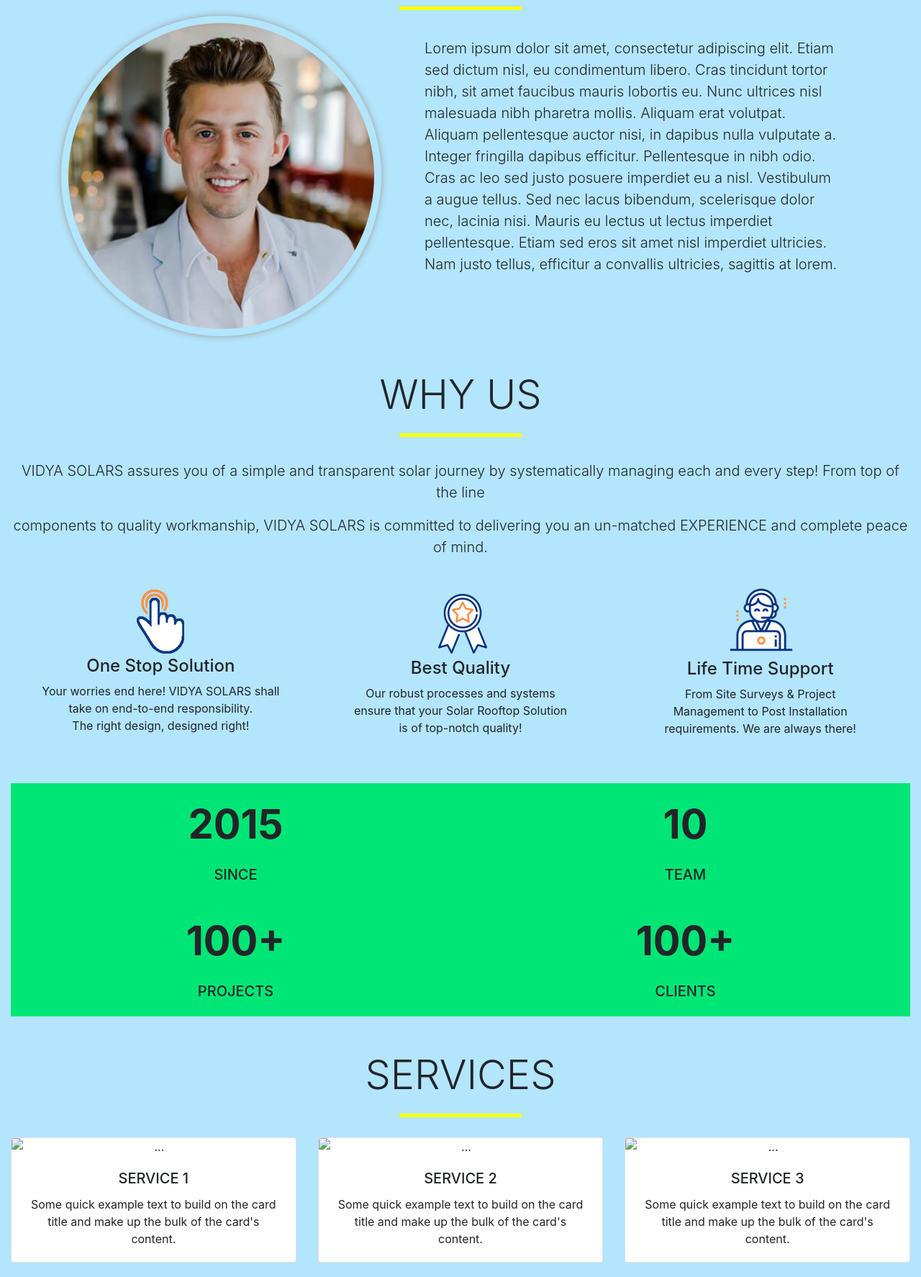
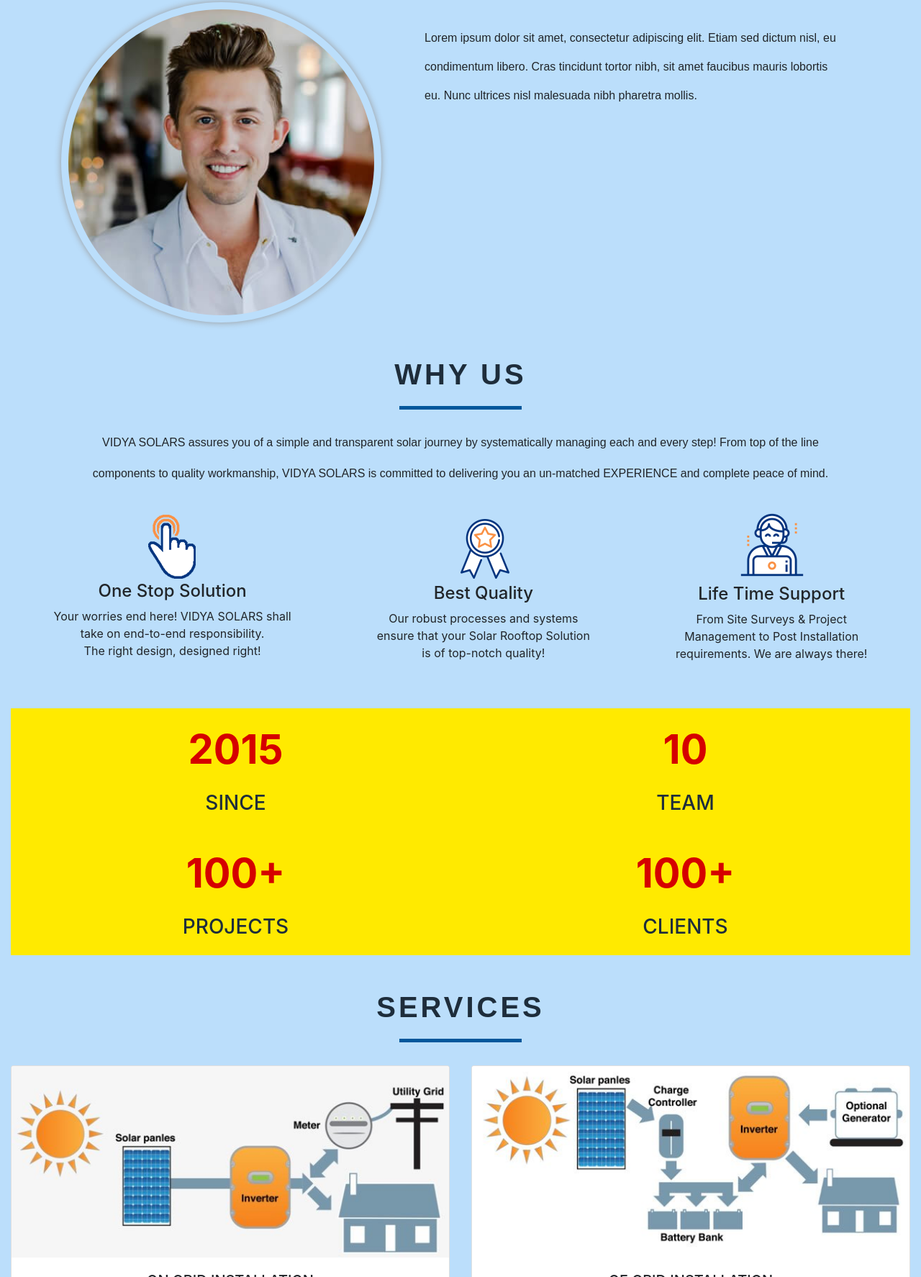
Before and after one commit to raman20/vidhya.github.io, a plain HTML site: page index.html in a window 1280 px wide. Shown: the part 1026-2800 px from the top of the page at 72% size. Drawn offline with nearby package versions, Linux system fonts and the light colour scheme.

Commit message:
services added, font-change, location change

```diff
--- a/index.html
+++ b/index.html
@@ -14,8 +14,8 @@
     		*{margin:0px;}
 
     		.timeline{
-    			background-color:#00e676;
-
+    			background-color:#ffea00;
+    			color:#d50000;
     			padding-top: 15px;
     			padding-bottom: 15px;
     			font-weight: bold;
@@ -24,25 +24,40 @@
     			padding-top: 6.5px;
     		}
 
+    		.timeline h3{
+    			color: #1e2d3b;
+    		}
+
 			.navbar{
 				min-height:100px;
 			}
 
 			.background{
-				background:#b3e5fc;
+				background:#bbdefb;
 			}
 
 
 
 			.col-sm-4{padding-top: 20px;padding-bottom: 20px;}
 
+			.headings{
+				letter-spacing: 0.1em;
+				font-weight: 550;
+				color: #1E2D3B;
+				font-family: avenir-lt-w01_85-heavy1475544,sans-serif;
+			}
+
 			.headings::after{
 				content:'';
-				background: yellow;
+				background: #01579b;
 				display: block;
 				height: 5px;
 				width: 170px;
 				margin: 20px auto 5px;
+			}
+
+			.clients{
+				background-color: #42a5f5;
 			}
 
 			.clients-desc{
@@ -132,8 +147,8 @@
 				width: 100%;
 				z-index: 1;
 				text-align: center;
-				font-size: 5.5em;
-				font-weight: 500;
+				font-size: 5em;
+				font-weight: 400;
 			}
 
 			#banner-slide .carousel-inner .carousel-item p{
@@ -142,8 +157,8 @@
 				width: 100%;
 				z-index: 1;
 				text-align: center;
-				font-size: 1.2em;
-				font-weight: 500;
+				font-size: 2em;
+				font-weight: 400;
 			}
 
 			.maps{
@@ -285,13 +300,16 @@
 			justify-content: space-around;
 		}
 
-		.col{
+		.col2{
 			display: flex;
 			flex-direction: column;
 			align-items:center;
 		}
 
-
+		.main-p{
+			line-height: 1.7em;
+			font-family: helvetica-w01-light,helvetica-w02-light,sans-serif;
+		}
 
 </style>
 
@@ -300,27 +318,30 @@
 		<div class="container-fluid">
 			<div class="row">
 <!-----------------------------------------------------------------navigation------------------------------------------------------------------>
-				<div class="col-sm-12 navbar navbar-expand-lg sticky-top navbar-light" style="background:#81d4fa">
-  					<a class="navbar-brand" href="#"><img src="assets/logo.jpg" style="padding-left: 20px" class="d-inline-block align-top" width="100%" alt=""></a>
+				<div class="col-sm-12 navbar navbar-expand-lg sticky-top navbar-light" style="background:#42a5f5">
+  					<a class="navbar-brand" href="#"><img src="assets/logo.jpg" style="padding-left: 10px" class="d-inline-block align-top" width="100%" alt=""></a>
   					<button class="navbar-toggler" type="button" data-toggle="collapse" data-target="#navbarNavDropdown" aria-controls="navbarNavDropdown" aria-expanded="false" aria-label="Toggle navigation">
     					<span class="navbar-toggler-icon"></span>
   					</button>
   					<div class="collapse navbar-collapse" id="navbarNavDropdown">
     					<ul class="navbar-nav ml-auto">
       						<li class="nav-item" data-toggle="collapse" data-target=".navbar-collapse.show">
-        						<a class="nav-link" href="#">Home</a>
+        						<a class="nav-link" href="#">HOME</a>
       						</li>
       						<li class="nav-item" data-toggle="collapse" data-target=".navbar-collapse.show">
-       							<a class="nav-link" href="#about">About Us</a>
+       							<a class="nav-link" href="#about">ABOUT US</a>
      						</li>
       						<li class="nav-item" data-toggle="collapse" data-target=".navbar-collapse.show">
-        						<a class="nav-link" href="#services">Services</a>
+        						<a class="nav-link" href="#services">SERVICES</a>
       						</li>
       						<li class="nav-item" data-toggle="collapse" data-target=".navbar-collapse.show">
-        						<a class="nav-link" href="#projects">Projects</a>
+        						<a class="nav-link" href="#projects">PROJECTS</a>
       						</li>
       						<li class="nav-item" data-toggle="collapse" data-target=".navbar-collapse.show">
-        						<a class="nav-link" href="#contact">Contact</a>
+        						<a class="nav-link" href="#projects">PRODUCTS</a>
+      						</li>
+      						<li class="nav-item" data-toggle="collapse" data-target=".navbar-collapse.show">
+        						<a class="nav-link" href="#contact">CONTACT US</a>
       						</li>
     					</ul>
   					</div>
@@ -351,7 +372,7 @@
 			<div class="w-100" id="about"></div>
 			<div class="col-sm-12">
 				<br><br>
-				<h4 class="display-4 headings text-center">ABOUT US</h4>
+				<h2 class="headings h1 text-center">ABOUT US</h2>
 				<div class="container">
 				<div class="row">
 				<div class="col-sm-5">
@@ -360,7 +381,7 @@
 					</div>
 				</div>
 				<div class="col-sm-7">
-					<p class="lead text-left" style="padding:30px;"> Lorem ipsum dolor sit amet, consectetur adipiscing elit. Etiam sed dictum nisl, eu condimentum libero. Cras tincidunt tortor nibh, sit amet faucibus mauris lobortis eu. Nunc ultrices nisl malesuada nibh pharetra mollis. Aliquam erat volutpat. Aliquam pellentesque auctor nisi, in dapibus nulla vulputate a. Integer fringilla dapibus efficitur. Pellentesque in nibh odio. Cras ac leo sed justo posuere imperdiet eu a nisl. Vestibulum a augue tellus. Sed nec lacus bibendum, scelerisque dolor nec, lacinia nisi. Mauris eu lectus ut lectus imperdiet pellentesque. Etiam sed eros sit amet nisl imperdiet ultricies. Nam justo tellus, efficitur a convallis ultricies, sagittis at lorem.
+					<p class="text-left main-p" style="padding:30px; line-height: 2.5em"> Lorem ipsum dolor sit amet, consectetur adipiscing elit. Etiam sed dictum nisl, eu condimentum libero. Cras tincidunt tortor nibh, sit amet faucibus mauris lobortis eu. Nunc ultrices nisl malesuada nibh pharetra mollis.
 					</p>
 				</div>
 				</div>
@@ -370,23 +391,23 @@
 			<div class="w-100"></div>
 			<div class="col-sm-12 text-center">
 				<br><br>
-				<h4 class="display-4 headings">WHY US</h4>
+				<h1 class="headings">WHY US</h1>
 				<br>
-				<p class="lead">VIDYA SOLARS assures you of a simple and transparent solar journey by systematically managing each and every step! From top of the line</p>
-				<p class="lead">components to quality workmanship, VIDYA SOLARS is committed to delivering you an un-matched EXPERIENCE and complete peace of mind.</p>
+				<p class="main-p">VIDYA SOLARS assures you of a simple and transparent solar journey by systematically managing each and every step! From top of the line</p>
+				<p class="main-p">components to quality workmanship, VIDYA SOLARS is committed to delivering you an un-matched EXPERIENCE and complete peace of mind.</p>
 				<br>
 				<div class="parent">
-					<div class="col">
+					<div class="col2">
 						<img src="assets/1.png">
 						<h4>One Stop Solution</h4>
 						<p>Your worries end here! VIDYA SOLARS shall<br>take on end-to-end responsibility.<br>The right design, designed right! </p>
 					</div>
-					<div class="col">
+					<div class="col2">
 						<img src="assets/2.png">
 						<h4>Best Quality</h4>
 						<p>Our robust processes and systems<br>ensure that your Solar Rooftop Solution<br>is of top-notch quality!</p>
 					</div>
-					<div class="col">
+					<div class="col2">
 						<img src="assets/3.png">
 						<h4>Life Time Support</h4>
 						<p>From Site Surveys & Project<br>Management to Post Installation<br>requirements. We are always there!</p>
@@ -401,19 +422,19 @@
 			<div class="row row-cols-2">
 			<div class="col timeline text-center">
 				<p style="font-size: 3.5em">2015</p>
-				<h5>SINCE</h5>
+				<h3>SINCE</h3>
 			</div>
 			<div class="col timeline text-center">
 				<p style="font-size: 3.5em">10</p>
-				<h5>TEAM</h5>
+				<h3>TEAM</h3>
 			</div>
 			<div class="col timeline text-center">
 				<p style="font-size: 3.5em">100+</p>
-				<h5>PROJECTS</h5>
+				<h3>PROJECTS</h3>
 			</div>
 			<div class="col timeline text-center">
 				<p style="font-size: 3.5em">100+</p>
-				<h5>CLIENTS</h5>
+				<h3>CLIENTS</h3>
 			</div>
 			</div>
 		</div>
@@ -422,34 +443,45 @@
 			<div class="w-100" id="services"></div>
 			<div class='col-sm-12 text-center'>
 				<br><br>
-				<h4 class="display-4 headings">SERVICES</h4>
+				<h1 class="headings">SERVICES</h1>
+				<br>
 					<div class="row">
-						<div class="col-sm-4">
-							<div class="card" style="max-width: 26rem;">
-  								<img src="assets/5.jpg" class="card-img-top" alt="...">
+						<div class="col-sm-6">
+							<div class="card" style="max-width: 40rem;">
+  								<img src="assets/ongrid.jpg" class="card-img-top img-fluid" alt="...">
   								<div class="card-body">
-    								<h5 class="card-title">SERVICE 1</h5>
-    								<p class="card-text">Some quick example text to build on the card title and make up the bulk of the card's content.</p>
+    								<h5 class="card-title">ON GRID INSTALLATION</h5>
   								</div>
 							</div>
+							<br>
 						</div>
-						<div class="col-sm-4">
-							<div class="card" style="max-width: 26rem;">
-  								<img src="assets/5.jpg" class="card-img-top" alt="...">
+						<div class="col-sm-6">
+							<div class="card" style="max-width: 40rem;">
+  								<img src="assets/ofgrid.jpg" class="card-img-top img-fluid" alt="...">
   								<div class="card-body">
-    								<h5 class="card-title">SERVICE 2</h5>
-    								<p class="card-text">Some quick example text to build on the card title and make up the bulk of the card's content.</p>
+    								<h5 class="card-title">OF GRID INSTALLATION</h5>
   								</div>
 							</div>
+							<br>
 						</div>
-						<div class="col-sm-4">
-							<div class="card" style="max-width: 26rem;">
-  								<img src="assets/5.jpg" class="card-img-top" alt="...">
+						<div class="w-100"></div>
+						<div class="col-sm-6">
+							<div class="card" style="max-width: 40rem;">
+  								<img src="assets/pump.png" class="card-img-top img-fluid" alt="...">
   								<div class="card-body">
-    								<h5 class="card-title">SERVICE 3</h5>
-    								<p class="card-text">Some quick example text to build on the card title and make up the bulk of the card's content.</p>
+    								<h5 class="card-title">SOLAR WATER PUMP</h5>
   								</div>
 							</div>
+							<br>
+						</div>
+						<div class="col-sm-6">
+							<div class="card" style="max-width: 40rem;">
+  								<img src="assets/led.jpeg" class="card-img-top img-fluid" alt="...">
+  								<div class="card-body">
+    								<h5 class="card-title">SOLAR LED INSTALLTION</h5>
+  								</div>
+							</div>
+							<br>
 						</div>
 				</div>
 			</div>
@@ -457,8 +489,8 @@
 			<div class="w-100"></div>
 			<div class="col-sm-12 text-center">
 				<br><br>
-				<h4 class="display-4 headings">PRODUCTS</h4><br>
-				<p class="lead">We have a vast experience as a leading power solutions specialist. Our expertise includes best components of Solar Power System.</p>
+				<h1 class="headings">PRODUCTS</h1><br>
+				<p class="main-p">We have a vast experience as a leading power solutions specialist. Our expertise includes best components of Solar Power System.</p>
 				<div class="container">
 				<div class="row">
 				<div class="col-sm-4">
@@ -552,7 +584,7 @@
 			<div class="w-100"></div>
 			<div class="col-sm-12 text-center">
 				<br><br>
-				<h4 class="display-4 headings">PROJECTS</h4>
+				<h1 class="headings" style="">PROJECTS</h1>
 				<br>
 			<div id="project-slide" class="carousel slide carousel-fade" data-ride="carousel" style="background-color: yellow;">
 				<ol class="carousel-indicators indicators">
@@ -578,7 +610,7 @@
 			<div class="w-100"></div>
 			<div class="col-sm-12 text-center clients">
 				<br><br>
-				<h4 class="display-4 headings">CLIENTS</h4>
+				<h1 class="headings">CLIENTS</h1>
 				<br>
 				<div id="client-slide" class="carousel slide carousel-fade" data-ride="carousel">
 					<ol class="carousel-indicators indicators">
@@ -611,7 +643,7 @@
 					<br><br>
 				<div class="row">
 				<div class="col-sm-12 map">
-				<h4 class="display-4 text-center headings">CONTACT</h4>
+				<h1 class="text-center headings">CONTACT</h1>
 				<br>
 							<div class="maps">
 								<iframe src="https://www.google.com/maps/embed?pb=!1m18!1m12!1m3!1d6070.29785537569!2d75.88438186826363!3d25.222751473829693!2m3!1f0!2f0!3f0!3m2!1i1024!2i768!4f13.1!3m3!1m2!1s0x396f9a66f0833055%3A0xfe41d14ad19a11ec!2sKota%20Junction!5e0!3m2!1sen!2sin!4v1587527635779!5m2!1sen!2sin"></iframe>
@@ -677,8 +709,8 @@
 			<br><br>
 		   <div class="col-sm-12" style="background: #01579b">
 		   <footer>
-		   		<p class="lead" style="color: #ffffff; font-size: 1em; font-family: sans-serif; padding-top: 5px">© 2020 by Vidya Solar Solutions.</p>
-		   		<p class="lead" style="color: #ffffff; font-size: 0.65em; font-family: sans-serif;">Designed and Developed by <a href=""><strong>RAMAN DWIVEDI</strong></a></p>
+		   		<p style="color: #ffffff; font-size: 1em; font-family: sans-serif; padding-top: 5px">© 2020 by Vidya Solar Solutions.</p>
+		   		<p style="color: #ffffff; font-size: 0.65em; font-family: sans-serif;">Designed and Developed by <a href=""><strong>RAMAN DWIVEDI</strong></a></p>
 		   	</footer>
 		   </div>
 		</div>
```
Also changed, not shown: assets/led.jpeg (added), assets/ofgrid.jpg (added), assets/on_grid.png (added), assets/ongrid.jpg (added), assets/pump.png (added), assets/solarheater.jpg (added).
